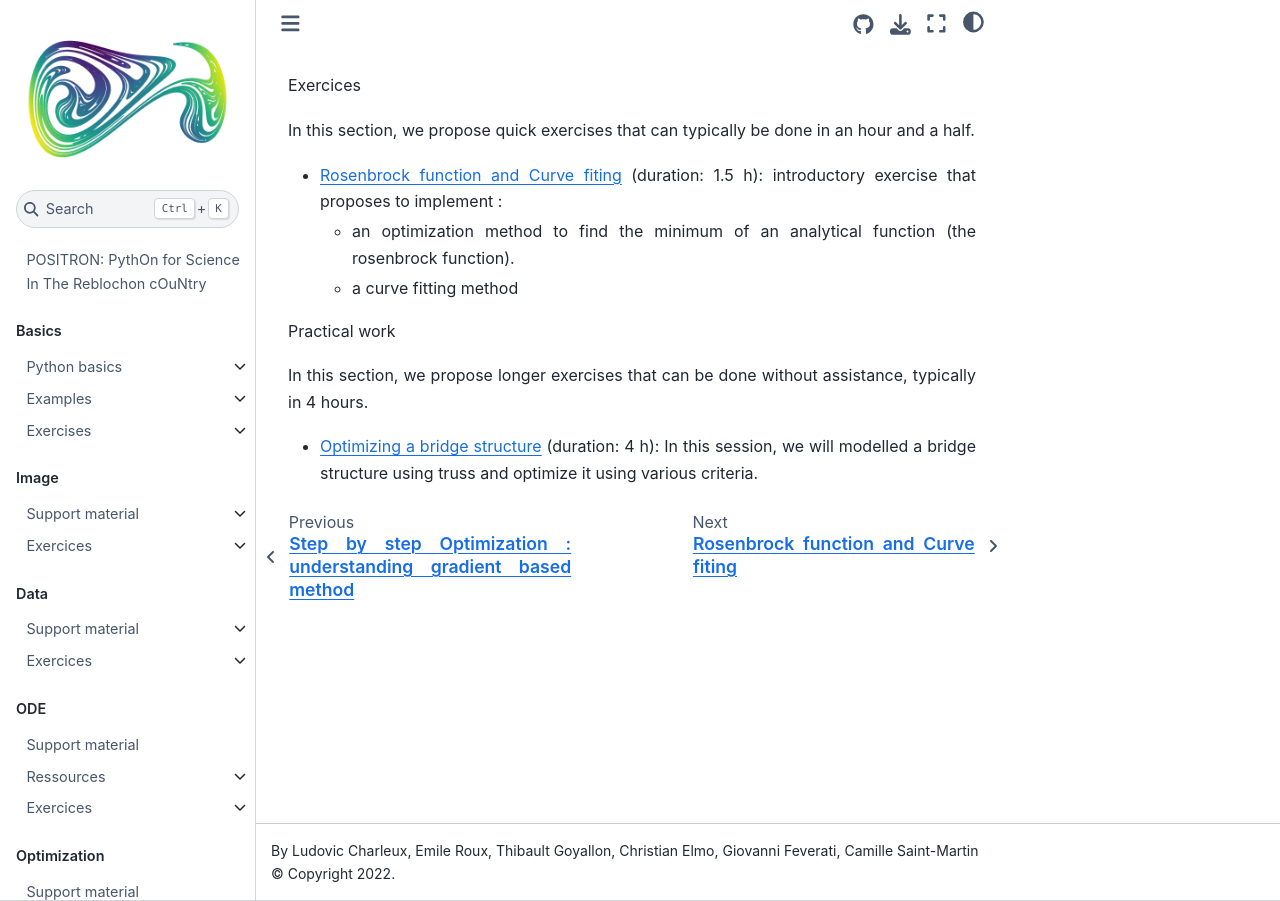
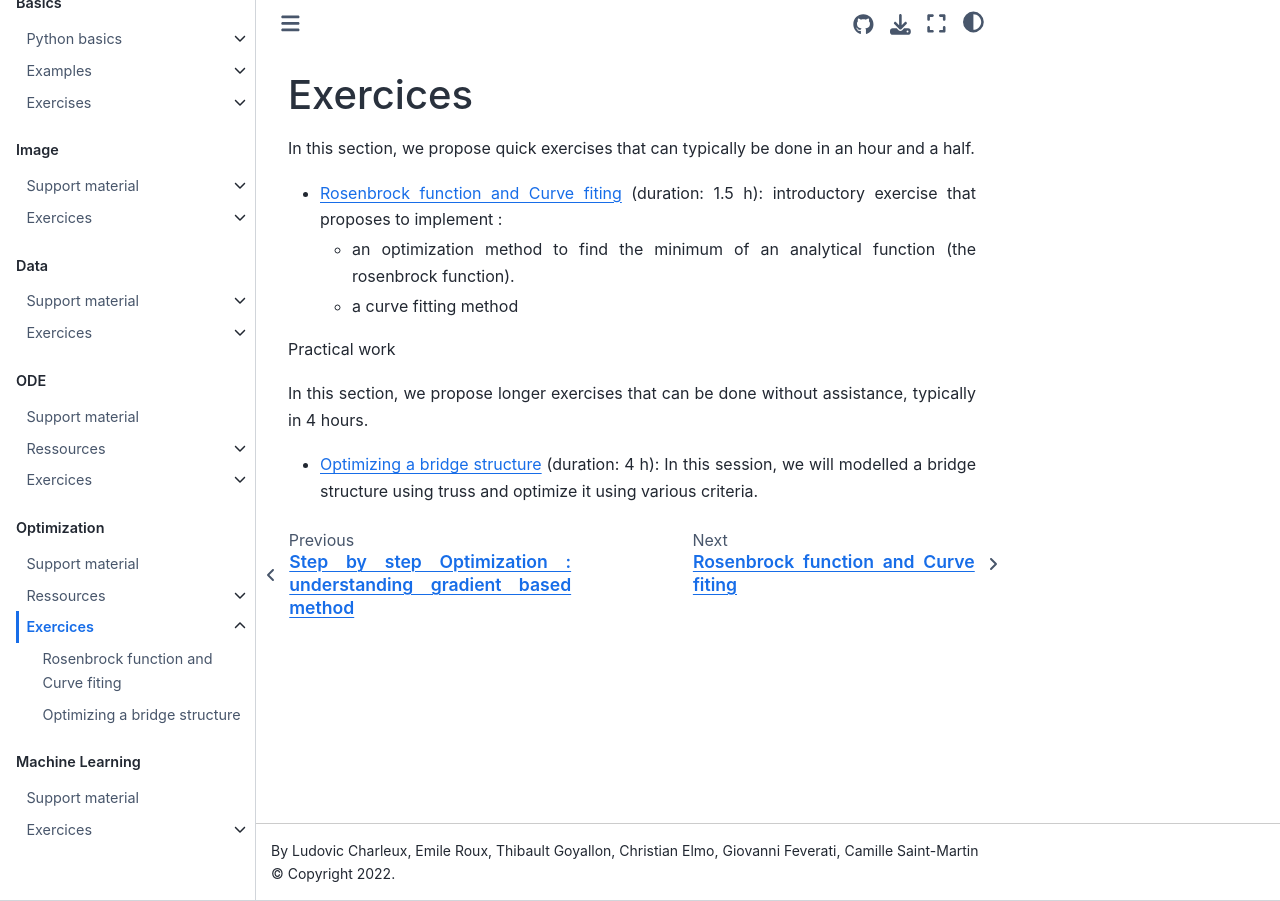
Before and after one commit to symmeHub/positron, a Jupyter Book: the page built from book/optimization/exercises/exercises.md, in a window 1280 px wide. Built offline with Jupyter Book 1.0.4 settings and Sphinx 7.4.7 and the Sphinx Book theme 1.1.4, drawn with Linux system fonts in a browser that asks for light colours; comment, search, counter and statistics services are not loaded.

Commit message:
Fix formatting in data_practical_work.ipynb and optimization_basics.ipynb

```diff
--- a/book/optimization/exercises/exercises.md
+++ b/book/optimization/exercises/exercises.md
@@ -1,4 +1,4 @@
-Exercices
+# Exercices
 
 In this section, we propose quick exercises that can typically be done in an hour and a half.
 
```
Also changed, not shown: book/data_analysis/exercises/data_practical_work.ipynb, book/optimization/course/optimization_basics.ipynb.
